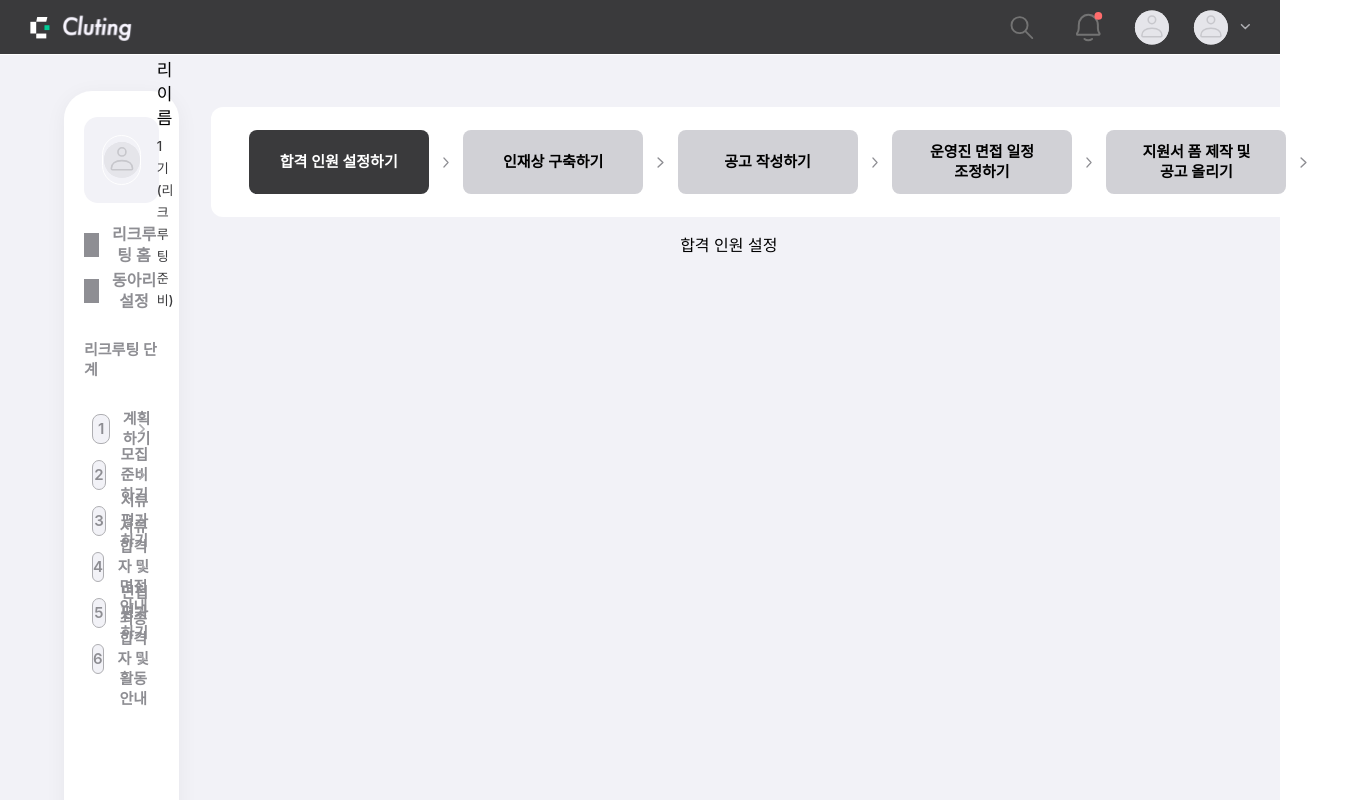
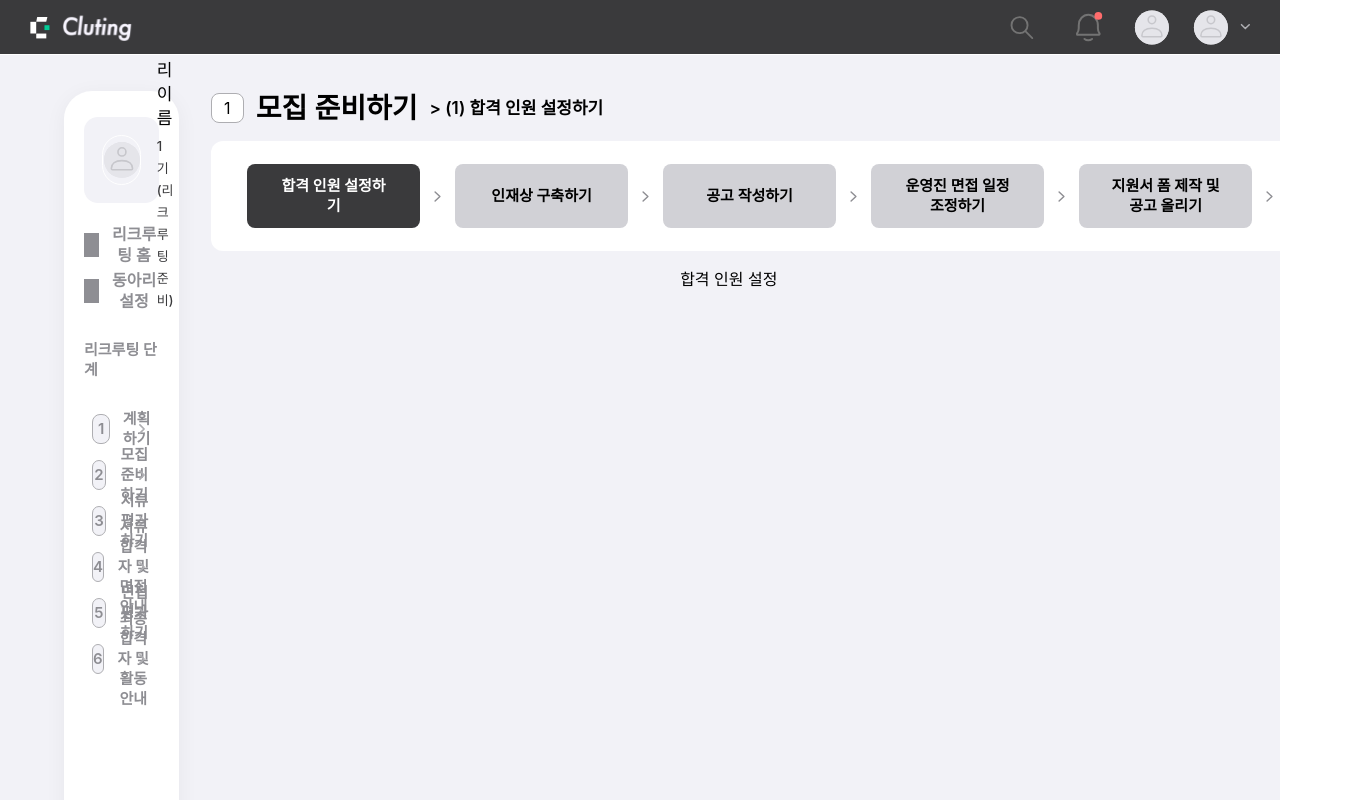
Before and after one commit to Cluting/cluting-frontend, a React (Create React App) app: page /recruting/02_prepare in a window 1280 px wide. Shown: the top 800 px of the page, 1347 px wide, since content can reach past the window. Built offline with nearby package versions, Linux system fonts and the light colour scheme; a web font is replaced by a local one.

Commit message:
✨ feat: 상단 모집 단계 명시 추가

```diff
--- a/src/components/recruting/_02_prepare/TopSection.tsx
+++ b/src/components/recruting/_02_prepare/TopSection.tsx
@@ -19,6 +19,18 @@ export default function TopSection() {
   };
 
   return (
+    <div>
+      {" "}
+      <div className="flex items-center px-8 text-left">
+        <div className="flex-center mr-3 w-[33px] h-[30px] bg-white-100 border border-gray-500 rounded-[8px]">
+          {currentStep + 1}
+        </div>
+        <h1 className="text-title1 mr-3">모집 준비하기</h1>
+        <p className="text-headline">
+          {" "}
+          {`> (${currentStep + 1}) ${STEP2_ITEMS[currentStep]}`}
+        </p>
+      </div>
       <div className="w-full h-[110px] flex-center bg-white-100 ml-8 my-4 px-8 rounded-[12px]">
         {STEP2_ITEMS.map((item, index) => (
           <div key={index} className="flex items-center">
@@ -46,5 +58,6 @@ export default function TopSection() {
           </div>
         ))}
       </div>
+    </div>
   );
 }
--- a/src/components/recruting/_02_prepare/_03/AnnouncementContainer.tsx
+++ b/src/components/recruting/_02_prepare/_03/AnnouncementContainer.tsx
@@ -5,7 +5,7 @@ import AnnouncementDetails from "./AnnouncementDetails";
 
 export default function AnnouncementContainer() {
   return (
-    <div className="w-[1100px]">
+    <div>
       <div className="flex items-center mx-8 my-4">
         <h1 className="text-callout">공고 세부 사항</h1>
         <div className="ml-3 py-2 px-3 bg-white-100 rounded-[11px] border border-gray-200 ">
--- a/src/pages/Recruting/step2/RecrutingPrepare.tsx
+++ b/src/pages/Recruting/step2/RecrutingPrepare.tsx
@@ -24,7 +24,7 @@ export default function RecrutingPrepare() {
   return (
     <div className="flex bg-gray-100 px-16 py-9">
       <Sidemenu />
-      <div>
+      <div className="w-[1100px]">
         <TopSection />
         <CurrentStepComponent />
       </div>
```
Lines whose indentation alone changed are shown as unchanged.
